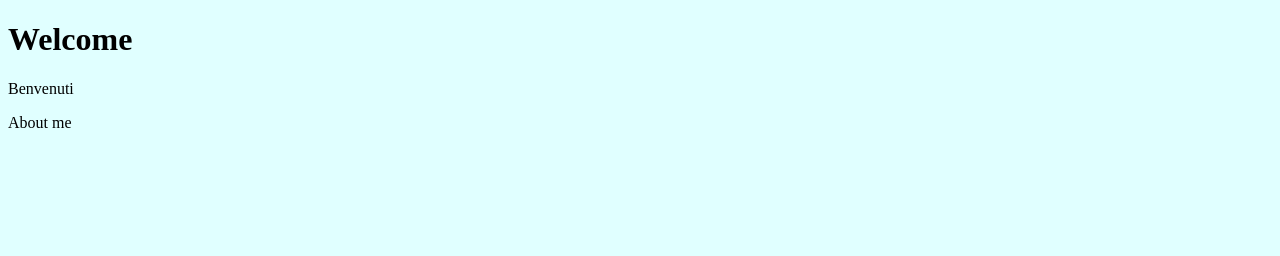
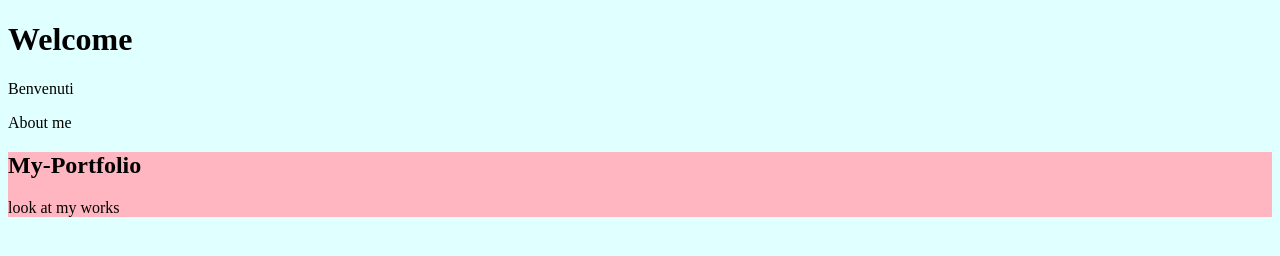
Before and after one commit to AlessioFdd/musa-my-project, a plain HTML site: page index.html in a window 1280 px wide. Drawn offline with Linux system fonts and the light colour scheme.

Commit message:
styling portfolio section

```diff
--- a/index.html
+++ b/index.html
@@ -12,5 +12,9 @@
     <section>
         About me
     </section>
+    <section class="portfolio">
+        <h1>My-Portfolio</h1>
+        <p>look at my works</p>
+    </section>
 </body>
 </html>
--- a/style.css
+++ b/style.css
@@ -1,3 +1,7 @@
 body{
     background-color: lightcyan;
 }
+
+.portfolio{
+    background-color: lightpink;
+}
```
